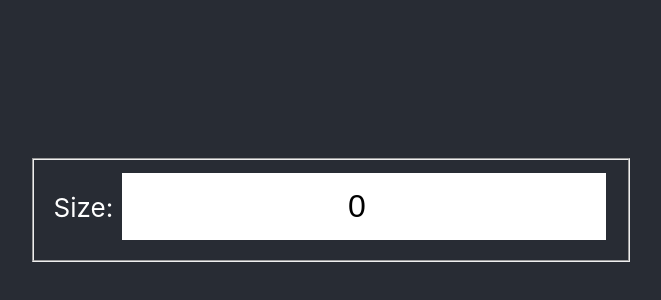
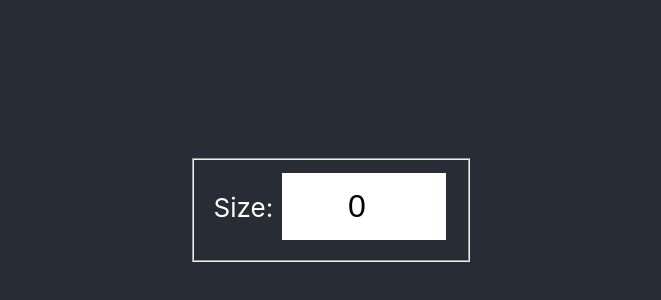
Before and after one commit to bryanobmasca/react-counter, a React (Create React App) app: page / in a window 1280 px wide. Shown: the part 190-490 px from the top of the page, without its empty margins (309-970 px from the left). Built offline with nearby package versions, Linux system fonts and the light colour scheme.

Commit message:
[React][Bryan] feature: Change the input width to 100px

```diff
--- a/src/components/CounterSizeGenerator/index.css
+++ b/src/components/CounterSizeGenerator/index.css
@@ -1,3 +1,4 @@
 #size {
     text-align: center;
+    width: 100px;
 }
```
